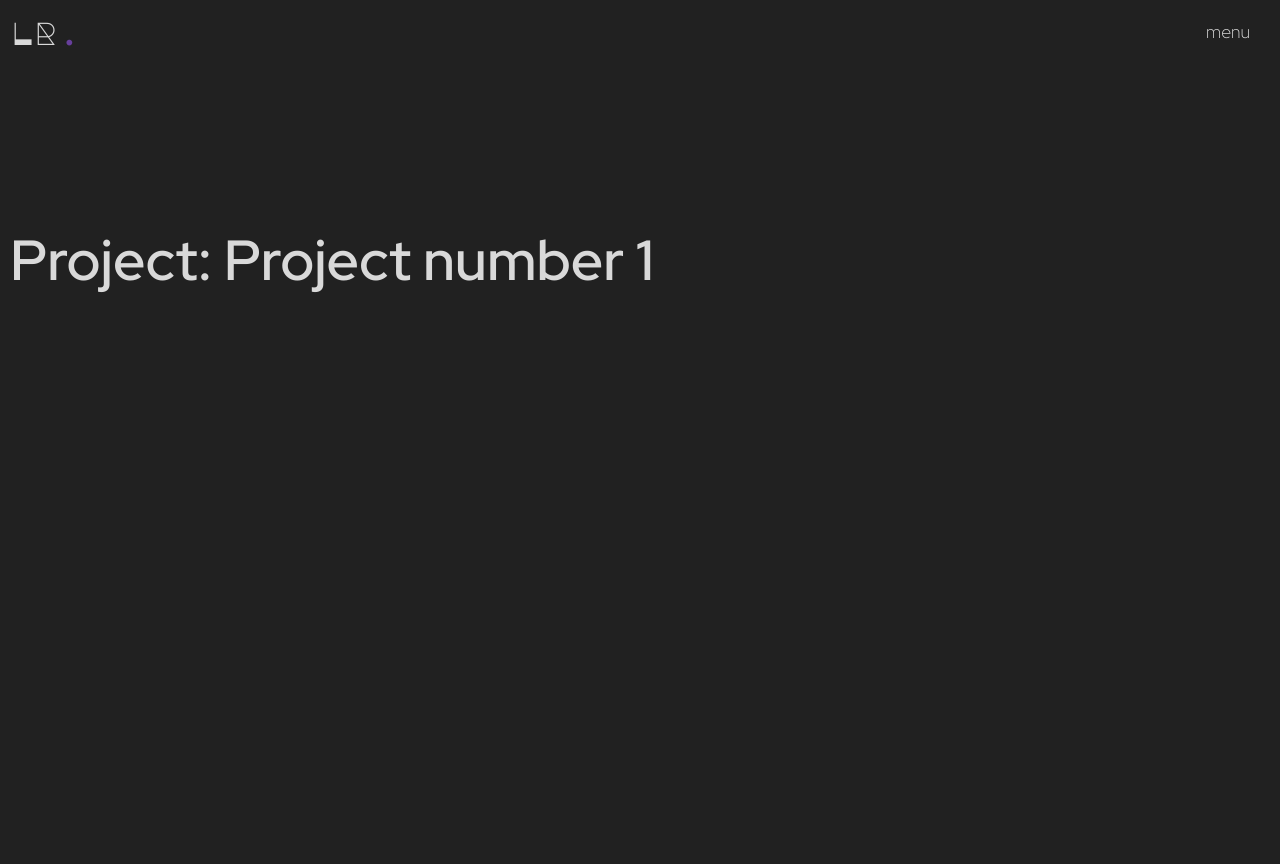
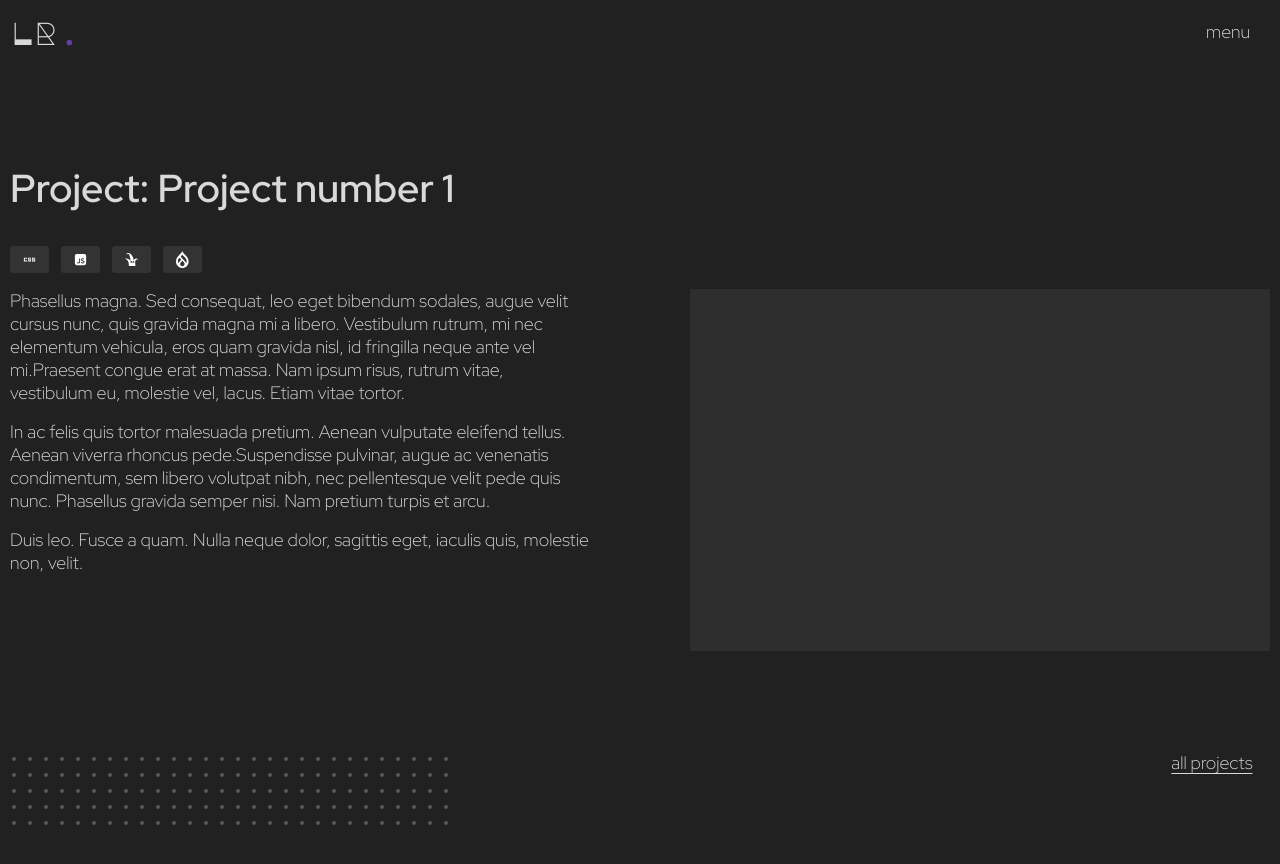
Before and after one commit to LaurynasRup/portfolio_v2, a Next.js app: page /projects/project-number-1 in a window 1280 px wide. Shown: the top 864 px of the page. Before the commit the page ends 800 px from the top, so only its background shows below. Built offline with nearby package versions, Linux system fonts and the light colour scheme.

Commit message:
Add single project theming

```diff
--- a/components/ProjectCard.tsx
+++ b/components/ProjectCard.tsx
@@ -34,11 +34,11 @@ const ProjectCard: FunctionComponent<Props> = ({
         <p className={styles.cardBody}>{body}</p>
         <Link href={`/projects/${link}`}>learn more</Link>
       </div>
-      <ul className={styles.cardTechList}>
+      <ul className="techList">
         {tech.map(item => (
           <li
             key={item}
-            className={`${styles.cardTechItem}`}
+            className="techItem"
             style={{ backgroundImage: `url('/${item}.svg')` }}
           >
             {item}
--- a/src/app/data.tsx
+++ b/src/app/data.tsx
@@ -4,7 +4,11 @@ const projects = [
     title: 'Project number 1',
     body_short:
       'Sagittis neque odio nec vivamus posuere malesuada commodo nostra, curabitur pharetra lobortis potenti accumsan lacus diam, gravida cursus lectus integer egestas felis suspendisse.',
-    body: 'Fusce vulputate eleifend sapien. Lorem ipsum dolor sit amet, consectetuer adipiscing elit. Vivamus euismod mauris. Sed a libero. Mauris turpis nunc, blandit et, volutpat molestie, porta ut, ligula. Fusce egestas elit eget lorem. Vestibulum ante ipsum primis in faucibus orci luctus et ultrices posuere cubilia Curae; In ac dui quis mi consectetuer lacinia. Nulla sit amet est. Mauris sollicitudin fermentum libero. Pellentesque commodo eros a enim. Nam eget dui. Aenean posuere, tortor sed cursus feugiat, nunc augue blandit nunc, eu sollicitudin urna dolor sagittis lacus. Nunc nonummy metus. Vivamus laoreet. Ut varius tincidunt libero.',
+    body: [
+      'Phasellus magna. Sed consequat, leo eget bibendum sodales, augue velit cursus nunc, quis gravida magna mi a libero. Vestibulum rutrum, mi nec elementum vehicula, eros quam gravida nisl, id fringilla neque ante vel mi.Praesent congue erat at massa. Nam ipsum risus, rutrum vitae, vestibulum eu, molestie vel, lacus. Etiam vitae tortor.',
+      'In ac felis quis tortor malesuada pretium. Aenean vulputate eleifend tellus. Aenean viverra rhoncus pede.Suspendisse pulvinar, augue ac venenatis condimentum, sem libero volutpat nibh, nec pellentesque velit pede quis nunc. Phasellus gravida semper nisi. Nam pretium turpis et arcu.',
+      'Duis leo. Fusce a quam. Nulla neque dolor, sagittis eget, iaculis quis, molestie non, velit.',
+    ],
     tech: ['css', 'js', 'twig', 'drupal'],
     type: 'work',
     promoted: true,
@@ -15,7 +19,11 @@ const projects = [
     title: 'Project number 2',
     body_short:
       'Sagittis neque odio nec vivamus posuere malesuada commodo nostra, curabitur pharetra lobortis potenti accumsan lacus diam, gravida cursus lectus integer egestas felis suspendisse.',
-    body: 'Fusce vulputate eleifend sapien. Lorem ipsum dolor sit amet, consectetuer adipiscing elit. Vivamus euismod mauris. Sed a libero. Mauris turpis nunc, blandit et, volutpat molestie, porta ut, ligula. Fusce egestas elit eget lorem. Vestibulum ante ipsum primis in faucibus orci luctus et ultrices posuere cubilia Curae; In ac dui quis mi consectetuer lacinia. Nulla sit amet est. Mauris sollicitudin fermentum libero. Pellentesque commodo eros a enim. Nam eget dui. Aenean posuere, tortor sed cursus feugiat, nunc augue blandit nunc, eu sollicitudin urna dolor sagittis lacus. Nunc nonummy metus. Vivamus laoreet. Ut varius tincidunt libero.',
+    body: [
+      'Phasellus magna. Sed consequat, leo eget bibendum sodales, augue velit cursus nunc, quis gravida magna mi a libero. Vestibulum rutrum, mi nec elementum vehicula, eros quam gravida nisl, id fringilla neque ante vel mi.Praesent congue erat at massa. Nam ipsum risus, rutrum vitae, vestibulum eu, molestie vel, lacus. Etiam vitae tortor.',
+      'In ac felis quis tortor malesuada pretium. Aenean vulputate eleifend tellus. Aenean viverra rhoncus pede.Suspendisse pulvinar, augue ac venenatis condimentum, sem libero volutpat nibh, nec pellentesque velit pede quis nunc. Phasellus gravida semper nisi. Nam pretium turpis et arcu.',
+      'Duis leo. Fusce a quam. Nulla neque dolor, sagittis eget, iaculis quis, molestie non, velit.',
+    ],
     tech: ['node', 'react', 'next', 'typescript'],
     type: 'personal',
     promoted: true,
@@ -26,7 +34,11 @@ const projects = [
     title: 'Project number 3',
     body_short:
       'Sagittis neque odio nec vivamus posuere malesuada commodo nostra, curabitur pharetra lobortis potenti accumsan lacus diam, gravida cursus lectus integer egestas felis suspendisse.',
-    body: 'Fusce vulputate eleifend sapien. Lorem ipsum dolor sit amet, consectetuer adipiscing elit. Vivamus euismod mauris. Sed a libero. Mauris turpis nunc, blandit et, volutpat molestie, porta ut, ligula. Fusce egestas elit eget lorem. Vestibulum ante ipsum primis in faucibus orci luctus et ultrices posuere cubilia Curae; In ac dui quis mi consectetuer lacinia. Nulla sit amet est. Mauris sollicitudin fermentum libero. Pellentesque commodo eros a enim. Nam eget dui. Aenean posuere, tortor sed cursus feugiat, nunc augue blandit nunc, eu sollicitudin urna dolor sagittis lacus. Nunc nonummy metus. Vivamus laoreet. Ut varius tincidunt libero.',
+    body: [
+      'Phasellus magna. Sed consequat, leo eget bibendum sodales, augue velit cursus nunc, quis gravida magna mi a libero. Vestibulum rutrum, mi nec elementum vehicula, eros quam gravida nisl, id fringilla neque ante vel mi.Praesent congue erat at massa. Nam ipsum risus, rutrum vitae, vestibulum eu, molestie vel, lacus. Etiam vitae tortor.',
+      'In ac felis quis tortor malesuada pretium. Aenean vulputate eleifend tellus. Aenean viverra rhoncus pede.Suspendisse pulvinar, augue ac venenatis condimentum, sem libero volutpat nibh, nec pellentesque velit pede quis nunc. Phasellus gravida semper nisi. Nam pretium turpis et arcu.',
+      'Duis leo. Fusce a quam. Nulla neque dolor, sagittis eget, iaculis quis, molestie non, velit.',
+    ],
     tech: ['css', 'js', 'twig', 'drupal'],
     type: 'work',
     promoted: true,
@@ -37,7 +49,11 @@ const projects = [
     title: 'Project number 4',
     body_short:
       'Sagittis neque odio nec vivamus posuere malesuada commodo nostra, curabitur pharetra lobortis potenti accumsan lacus diam, gravida cursus lectus integer egestas felis suspendisse.',
-    body: 'Fusce vulputate eleifend sapien. Lorem ipsum dolor sit amet, consectetuer adipiscing elit. Vivamus euismod mauris. Sed a libero. Mauris turpis nunc, blandit et, volutpat molestie, porta ut, ligula. Fusce egestas elit eget lorem. Vestibulum ante ipsum primis in faucibus orci luctus et ultrices posuere cubilia Curae; In ac dui quis mi consectetuer lacinia. Nulla sit amet est. Mauris sollicitudin fermentum libero. Pellentesque commodo eros a enim. Nam eget dui. Aenean posuere, tortor sed cursus feugiat, nunc augue blandit nunc, eu sollicitudin urna dolor sagittis lacus. Nunc nonummy metus. Vivamus laoreet. Ut varius tincidunt libero.',
+    body: [
+      'Phasellus magna. Sed consequat, leo eget bibendum sodales, augue velit cursus nunc, quis gravida magna mi a libero. Vestibulum rutrum, mi nec elementum vehicula, eros quam gravida nisl, id fringilla neque ante vel mi.Praesent congue erat at massa. Nam ipsum risus, rutrum vitae, vestibulum eu, molestie vel, lacus. Etiam vitae tortor.',
+      'In ac felis quis tortor malesuada pretium. Aenean vulputate eleifend tellus. Aenean viverra rhoncus pede.Suspendisse pulvinar, augue ac venenatis condimentum, sem libero volutpat nibh, nec pellentesque velit pede quis nunc. Phasellus gravida semper nisi. Nam pretium turpis et arcu.',
+      'Duis leo. Fusce a quam. Nulla neque dolor, sagittis eget, iaculis quis, molestie non, velit.',
+    ],
     tech: ['node', 'react', 'next', 'typescript'],
     type: 'personal',
     promoted: false,
@@ -48,7 +64,11 @@ const projects = [
     title: 'Project number 5',
     body_short:
       'Sagittis neque odio nec vivamus posuere malesuada commodo nostra, curabitur pharetra lobortis potenti accumsan lacus diam, gravida cursus lectus integer egestas felis suspendisse.',
-    body: 'Fusce vulputate eleifend sapien. Lorem ipsum dolor sit amet, consectetuer adipiscing elit. Vivamus euismod mauris. Sed a libero. Mauris turpis nunc, blandit et, volutpat molestie, porta ut, ligula. Fusce egestas elit eget lorem. Vestibulum ante ipsum primis in faucibus orci luctus et ultrices posuere cubilia Curae; In ac dui quis mi consectetuer lacinia. Nulla sit amet est. Mauris sollicitudin fermentum libero. Pellentesque commodo eros a enim. Nam eget dui. Aenean posuere, tortor sed cursus feugiat, nunc augue blandit nunc, eu sollicitudin urna dolor sagittis lacus. Nunc nonummy metus. Vivamus laoreet. Ut varius tincidunt libero.',
+    body: [
+      'Phasellus magna. Sed consequat, leo eget bibendum sodales, augue velit cursus nunc, quis gravida magna mi a libero. Vestibulum rutrum, mi nec elementum vehicula, eros quam gravida nisl, id fringilla neque ante vel mi.Praesent congue erat at massa. Nam ipsum risus, rutrum vitae, vestibulum eu, molestie vel, lacus. Etiam vitae tortor.',
+      'In ac felis quis tortor malesuada pretium. Aenean vulputate eleifend tellus. Aenean viverra rhoncus pede.Suspendisse pulvinar, augue ac venenatis condimentum, sem libero volutpat nibh, nec pellentesque velit pede quis nunc. Phasellus gravida semper nisi. Nam pretium turpis et arcu.',
+      'Duis leo. Fusce a quam. Nulla neque dolor, sagittis eget, iaculis quis, molestie non, velit.',
+    ],
     tech: ['css', 'js', 'twig', 'drupal'],
     type: 'work',
     promoted: false,
@@ -59,7 +79,11 @@ const projects = [
     title: 'Project number 6',
     body_short:
       'Sagittis neque odio nec vivamus posuere malesuada commodo nostra, curabitur pharetra lobortis potenti accumsan lacus diam, gravida cursus lectus integer egestas felis suspendisse.',
-    body: 'Fusce vulputate eleifend sapien. Lorem ipsum dolor sit amet, consectetuer adipiscing elit. Vivamus euismod mauris. Sed a libero. Mauris turpis nunc, blandit et, volutpat molestie, porta ut, ligula. Fusce egestas elit eget lorem. Vestibulum ante ipsum primis in faucibus orci luctus et ultrices posuere cubilia Curae; In ac dui quis mi consectetuer lacinia. Nulla sit amet est. Mauris sollicitudin fermentum libero. Pellentesque commodo eros a enim. Nam eget dui. Aenean posuere, tortor sed cursus feugiat, nunc augue blandit nunc, eu sollicitudin urna dolor sagittis lacus. Nunc nonummy metus. Vivamus laoreet. Ut varius tincidunt libero.',
+    body: [
+      'Phasellus magna. Sed consequat, leo eget bibendum sodales, augue velit cursus nunc, quis gravida magna mi a libero. Vestibulum rutrum, mi nec elementum vehicula, eros quam gravida nisl, id fringilla neque ante vel mi.Praesent congue erat at massa. Nam ipsum risus, rutrum vitae, vestibulum eu, molestie vel, lacus. Etiam vitae tortor.',
+      'In ac felis quis tortor malesuada pretium. Aenean vulputate eleifend tellus. Aenean viverra rhoncus pede.Suspendisse pulvinar, augue ac venenatis condimentum, sem libero volutpat nibh, nec pellentesque velit pede quis nunc. Phasellus gravida semper nisi. Nam pretium turpis et arcu.',
+      'Duis leo. Fusce a quam. Nulla neque dolor, sagittis eget, iaculis quis, molestie non, velit.',
+    ],
     tech: ['node', 'react', 'next', 'typescript'],
     type: 'personal',
     promoted: false,
@@ -70,7 +94,11 @@ const projects = [
     title: 'Project number 7',
     body_short:
       'Sagittis neque odio nec vivamus posuere malesuada commodo nostra, curabitur pharetra lobortis potenti accumsan lacus diam, gravida cursus lectus integer egestas felis suspendisse.',
-    body: 'Fusce vulputate eleifend sapien. Lorem ipsum dolor sit amet, consectetuer adipiscing elit. Vivamus euismod mauris. Sed a libero. Mauris turpis nunc, blandit et, volutpat molestie, porta ut, ligula. Fusce egestas elit eget lorem. Vestibulum ante ipsum primis in faucibus orci luctus et ultrices posuere cubilia Curae; In ac dui quis mi consectetuer lacinia. Nulla sit amet est. Mauris sollicitudin fermentum libero. Pellentesque commodo eros a enim. Nam eget dui. Aenean posuere, tortor sed cursus feugiat, nunc augue blandit nunc, eu sollicitudin urna dolor sagittis lacus. Nunc nonummy metus. Vivamus laoreet. Ut varius tincidunt libero.',
+    body: [
+      'Phasellus magna. Sed consequat, leo eget bibendum sodales, augue velit cursus nunc, quis gravida magna mi a libero. Vestibulum rutrum, mi nec elementum vehicula, eros quam gravida nisl, id fringilla neque ante vel mi.Praesent congue erat at massa. Nam ipsum risus, rutrum vitae, vestibulum eu, molestie vel, lacus. Etiam vitae tortor.',
+      'In ac felis quis tortor malesuada pretium. Aenean vulputate eleifend tellus. Aenean viverra rhoncus pede.Suspendisse pulvinar, augue ac venenatis condimentum, sem libero volutpat nibh, nec pellentesque velit pede quis nunc. Phasellus gravida semper nisi. Nam pretium turpis et arcu.',
+      'Duis leo. Fusce a quam. Nulla neque dolor, sagittis eget, iaculis quis, molestie non, velit.',
+    ],
     tech: ['css', 'js', 'twig', 'drupal'],
     type: 'work',
     promoted: false,
--- a/src/app/globals.css
+++ b/src/app/globals.css
@@ -95,3 +95,24 @@ h5 {
 .link:hover:after {
   opacity: 1;
 }
+
+.techList {
+  margin-top: 1.8rem;
+  display: flex;
+  gap: 1.2rem;
+  list-style: none;
+}
+
+.techItem {
+  display: inline-block;
+  background-color: #333;
+  width: 3.9rem;
+  height: 2.7rem;
+  border-radius: 0.3rem;
+  text-indent: -999rem;
+  background-position: center;
+  background-repeat: no-repeat;
+  z-index: 99;
+  pointer-events: none;
+  background-size: 1.5rem auto;
+}
--- a/src/app/projects/[projectName]/page.tsx
+++ b/src/app/projects/[projectName]/page.tsx
@@ -3,11 +3,13 @@ import { useParams } from 'next/navigation';
 import { useEffect, useState } from 'react';
 import data from '../../data';
 import styles from '../../../../styles/SingleProject.module.css';
+import Link from 'next/link';
+import DotsGraphic from '../../../../components/DotsGraphic';
 
 export default function page() {
   interface pr {
     title: string;
-    body: string;
+    body: string[];
     link: string;
     tech: Array<string>;
     type: string;
@@ -20,14 +22,43 @@ export default function page() {
     const project = data.find(el => el.link === projectName);
     if (project) {
       setCurentProject(project);
+      console.log(currentProject);
     }
   }, []);
+
+  if (currentProject) {
     return (
       <main>
         <section className={styles.wrapper}>
           {currentProject && <h1>Project: {currentProject.title}</h1>}
-        {!currentProject && <h1>Project: {projectName} Does not exist</h1>}
+
+          <ul className={`${styles.projectTechList} techList`}>
+            {currentProject.tech.map(item => (
+              <li
+                key={item}
+                className="techItem"
+                style={{ backgroundImage: `url('/${item}.svg')` }}
+              >
+                {item}
+              </li>
+            ))}
+          </ul>
+          <div className={styles.projectBody}>
+            {currentProject.body.map((p, idx) => (
+              <p key={idx}>{p}</p>
+            ))}
+          </div>
+          <div className={styles.projectImgWrapper}></div>
+          <div className={styles.projectFooter}>
+            <div className={styles.projectFooterDots}>
+              <DotsGraphic width={800} height={80} />
+            </div>
+            <Link className="link" href="/projects">
+              all projects
+            </Link>
+          </div>
         </section>
       </main>
     );
   }
+}
--- a/styles/SingleProject.module.css
+++ b/styles/SingleProject.module.css
@@ -1,7 +1,62 @@
 .wrapper {
-  padding-top: 16rem;
+  padding-top: 10rem;
   padding-bottom: 8rem;
   width: var(--container-width);
   margin-left: auto;
   margin-right: auto;
+  display: grid;
+  grid-template-columns: repeat(2, 1fr);
+  column-gap: 10rem;
 }
+
+.wrapper h1 {
+  grid-column: 1/3;
+  font-size: 3.9rem;
+}
+
+.projectTechList {
+  grid-column: 1/3;
+  margin-top: 3.2rem;
+}
+
+.projectBody {
+  grid-column: 1/2;
+  margin-top: 1.6rem;
+  font-size: 1.8rem;
+}
+
+.projectBody p + p {
+  margin-top: 1.6rem;
+}
+
+.projectImgWrapper {
+  aspect-ratio: 16 / 10;
+  background-color: rgb(46, 46, 46);
+}
+
+.projectImgWrapper {
+  margin-top: 1.6rem;
+  grid-column: 2/2;
+}
+
+.projectFooter {
+  margin-top: 10rem;
+  grid-column: 1/3;
+  display: grid;
+  grid-template-columns: inherit;
+  column-gap: inherit;
+}
+
+.projectFooter a {
+  grid-column: 2/3;
+  display: inline-block;
+  margin-left: auto;
+}
+
+.projectFooterDots {
+  grid-column: 1/2;
+}
+
+.projectFooterDots > div {
+  transform: translateX(-35rem);
+}
```
Also changed, not shown: styles/ProjectCard.module.css (+0 -21 lines). Lines whose indentation alone changed are shown as unchanged.
